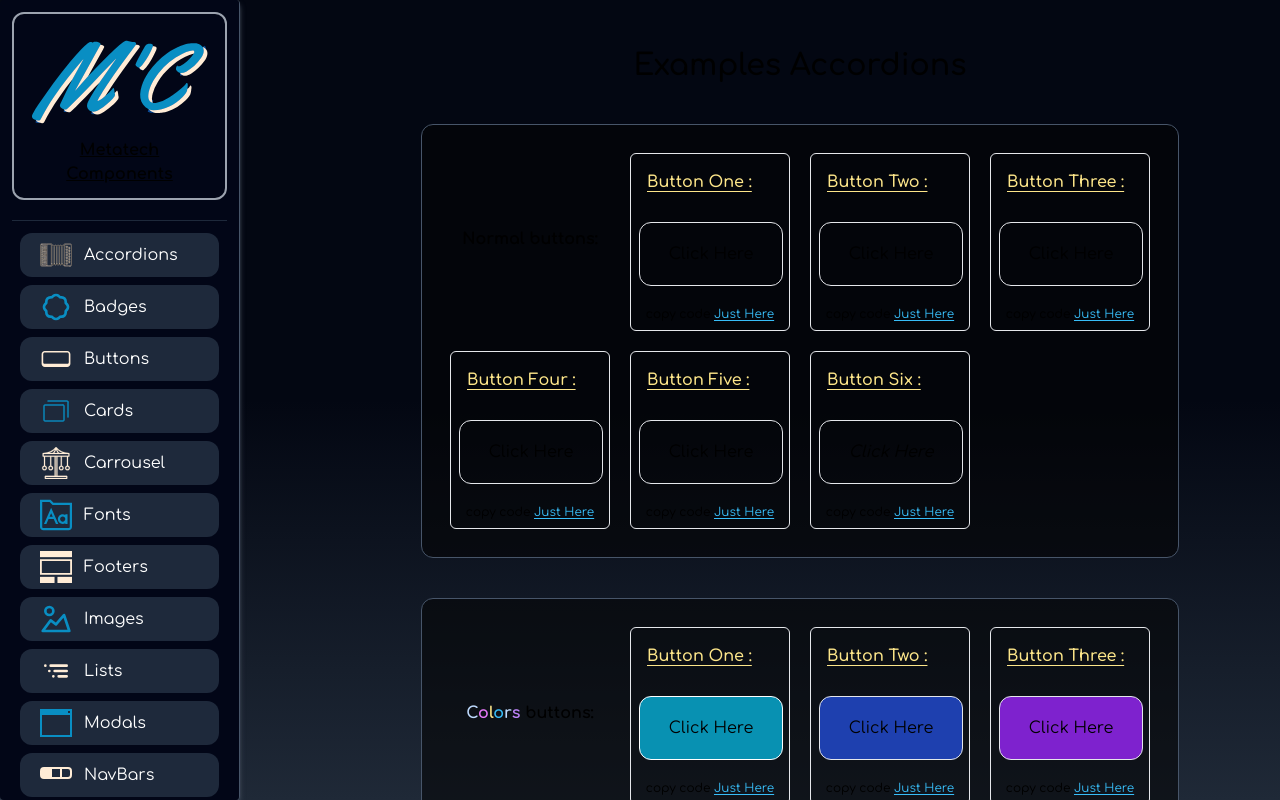
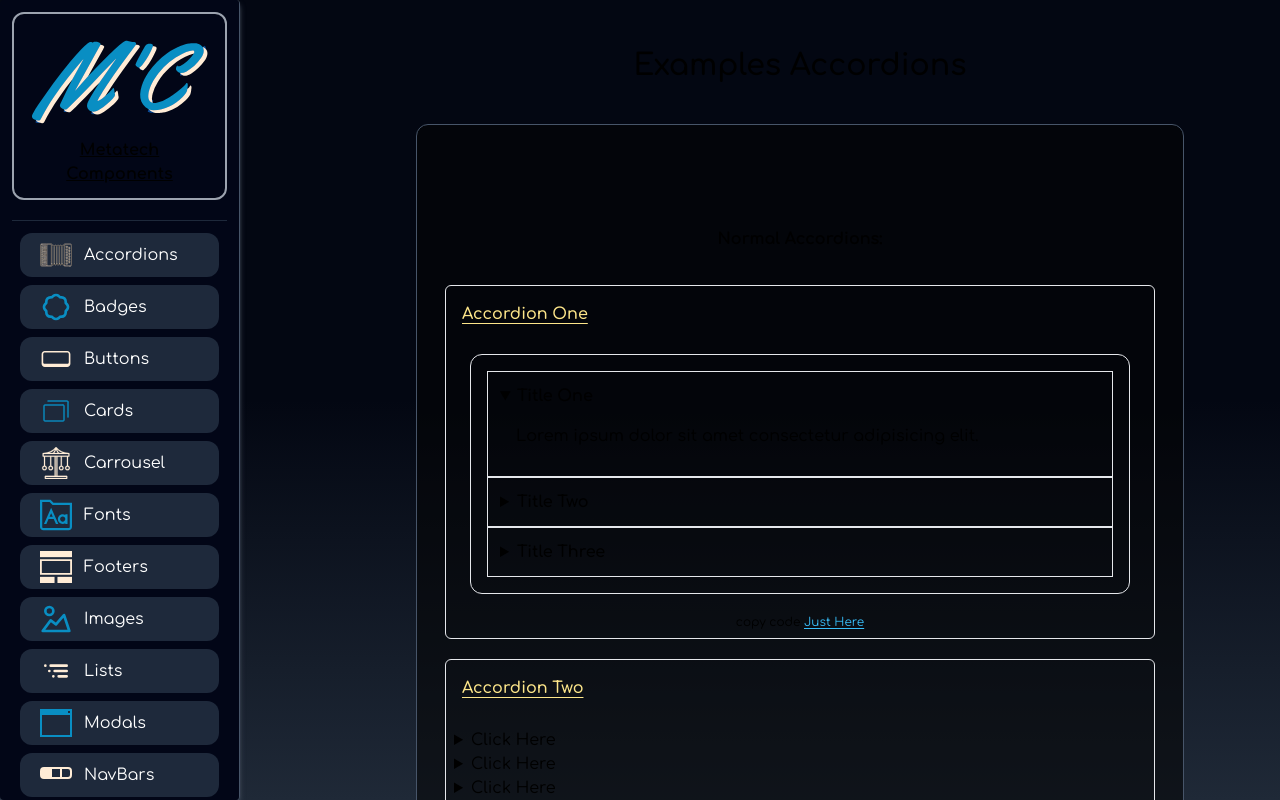
Before and after one commit to metatech-programmer/components_css, a React (Vite) app: page /Accordions in a window 1280 px wide. Built offline with nearby package versions, Linux system fonts and the light colour scheme.

Commit message:
add accordions in the page accordions

```diff
--- a/src/Pages/Accordions/index.jsx
+++ b/src/Pages/Accordions/index.jsx
@@ -1,4 +1,4 @@
-import ButtonComponent from '../../components/Buttons/Button'
+import AccordionsComponent from '../../components/Accordions/Accordions'
 
 const AccordionsPage = () => {
   const title = 'Examples Accordions'
@@ -7,7 +7,7 @@ const AccordionsPage = () => {
       <h1 className='text-3xl font-semibold text-balance text-center'>
         {title}
       </h1>
-      <ButtonComponent ></ButtonComponent>
+      <AccordionsComponent></AccordionsComponent>
     </div>
   )
 }
--- /dev/null
+++ b/src/components/Accordions/Accordions.jsx
@@ -0,0 +1,245 @@
+const ButtonComponents = () => {
+  const boxStyle = {
+    padre:
+      'grid grid-cols-1 border border-slate-600 p-7 rounded-xl gap-5 w-[60vw] h-[80%] bg-[#0404048e]  overflow-scroll',
+    hijo: 'h-auto w-full  flex text-left flex-col m-auto p-2 gap-5 rounded-md border',
+    titulo:
+      'underline font-semibold underline-offset-4 text-amber-200 p-2 text-start',
+    titulo_texto: {
+      titulo_uno: 'Accordion One',
+      titulo_dos: 'Accordion Two',
+      titulo_tres: 'Accordion Three',
+      titulo_cuatro: 'Accordion Four',
+      titulo_cinco: 'Accordion Five',
+      titulo_seis: 'Accordion Six'
+    }
+  }
+  const textos = {
+    titulo_texto: {
+      uno: 'Accordion One',
+      dos: 'Accordion Two',
+      tres: 'Accordion Three',
+      cuatro: 'Accordion Four',
+      cinco: 'Accordion Five',
+      seis: 'Accordion Six'
+    }
+  }
+
+  return (
+    <div className='flex flex-col gap-y-10'>
+      <div className={boxStyle.padre}>
+        <h2 className='text-center my-5 md:mt-20 leading-3 font-bold'>
+          Normal Accordions:
+        </h2>
+        {/* Accordion 1 */}
+        <div className={boxStyle.hijo}>
+          <h2 className={boxStyle.titulo}>{textos.titulo_texto.uno}</h2>
+          <div className="mx-4 border rounded-xl p-4
+          ">
+            <details className="border bg-transparent p-3" name="first_accordion" open>
+              <summary className="font-semibold">Title One</summary>
+              <p className="m-4">
+                Lorem ipsum dolor sit amet consectetur adipisicing elit.
+              </p>
+            </details>
+            <details className="border bg-transparent p-3" name="first_accordion">
+              <summary className="font-semibold">Title Two</summary>
+              <p className="m-4">
+                Lorem ipsum dolor sit amet consectetur adipisicing elit.
+              </p>
+            </details>
+            <details className="border bg-transparent p-3" name="first_accordion">
+              <summary className="font-semibold">Title Three</summary>
+              <p className="m-4">
+                Lorem ipsum dolor sit amet consectetur adipisicing elit.
+              </p>
+            </details>
+          </div>
+          <p className='text-xs text-center text-balance '>
+            copy code{' '}
+            <a
+              href='#'
+              className='underline underline-offset-2 text-sky-400 hover:text-sky-700'
+            >
+              {' '}
+              Just Here{' '}
+            </a>
+          </p>
+        </div>{' '}
+        {/* Button 2 */}
+        <div className={boxStyle.hijo}>
+          <h2 className={boxStyle.titulo}>{textos.titulo_texto.dos}</h2>
+          <div>
+            <details>
+              <summary>Click Here</summary>
+              <p>
+                Lorem ipsum dolor sit amet consectetur adipisicing elit.
+              </p>
+            </details>
+            <details>
+              <summary>Click Here</summary>
+              <p>
+                Lorem ipsum dolor sit amet consectetur adipisicing elit.
+              </p>
+            </details>
+            <details>
+              <summary>Click Here</summary>
+              <p>
+                Lorem ipsum dolor sit amet consectetur adipisicing elit.
+              </p>
+            </details>
+          </div>
+          <p className='text-xs text-center text-balance '>
+            copy code{' '}
+            <a
+              href='#'
+              className='underline underline-offset-2 text-sky-400 hover:text-sky-700'
+            >
+              {' '}
+              Just Here{' '}
+            </a>
+          </p>
+        </div>
+        {/* Button 3 */}
+        <div className={boxStyle.hijo}>
+          <h2 className={boxStyle.titulo}>{textos.titulo_texto.tres}</h2>
+          <div>
+            <details>
+              <summary>Click Here</summary>
+              <p>
+                Lorem ipsum dolor sit amet consectetur adipisicing elit.
+              </p>
+            </details>
+            <details>
+              <summary>Click Here</summary>
+              <p>
+                Lorem ipsum dolor sit amet consectetur adipisicing elit.
+              </p>
+            </details>
+            <details>
+              <summary>Click Here</summary>
+              <p>
+                Lorem ipsum dolor sit amet consectetur adipisicing elit.
+              </p>
+            </details>
+          </div>
+          <p className='text-xs text-center text-balance '>
+            copy code{' '}
+            <a
+              href='#'
+              className='underline underline-offset-2 text-sky-400 hover:text-sky-700'
+            >
+              {' '}
+              Just Here{' '}
+            </a>
+          </p>
+        </div>
+        {/* Button 4 */}
+        <div className={boxStyle.hijo}>
+          <h2 className={boxStyle.titulo}>{textos.titulo_texto.cuatro}</h2>
+
+          <div>
+            <details>
+              <summary>Click Here</summary>
+              <p>
+                Lorem ipsum dolor sit amet consectetur adipisicing elit.
+              </p>
+            </details>
+            <details>
+              <summary>Click Here</summary>
+              <p>
+                Lorem ipsum dolor sit amet consectetur adipisicing elit.
+              </p>
+            </details>
+            <details>
+              <summary>Click Here</summary>
+              <p>
+                Lorem ipsum dolor sit amet consectetur adipisicing elit.
+              </p>
+            </details>
+          </div>
+          <p className='text-xs text-center text-balance '>
+            copy code{' '}
+            <a
+              href='#'
+              className='underline underline-offset-2 text-sky-400 hover:text-sky-700'
+            >
+              {' '}
+              Just Here{' '}
+            </a>
+          </p>
+        </div>
+        {/* Button 5 */}
+        <div className={boxStyle.hijo}>
+          <h2 className={boxStyle.titulo}>{textos.titulo_texto.cinco}</h2>
+          <div>
+            <details>
+              <summary>Click Here</summary>
+              <p>
+                Lorem ipsum dolor sit amet consectetur adipisicing elit.
+              </p>
+            </details>
+            <details>
+              <summary>Click Here</summary>
+              <p>
+                Lorem ipsum dolor sit amet consectetur adipisicing elit.
+              </p>
+            </details>
+            <details>
+              <summary>Click Here</summary>
+              <p>
+                Lorem ipsum dolor sit amet consectetur adipisicing elit.
+              </p>
+            </details>
+          </div>
+          <p className='text-xs text-center text-balance '>
+            copy code{' '}
+            <a
+              href='#'
+              className='underline underline-offset-2 text-sky-400 hover:text-sky-700 '
+            >
+              {' '}
+              Just Here{' '}
+            </a>
+          </p>
+        </div>
+        {/* Button 6 */}
+        <div className={boxStyle.hijo}>
+          <h2 className={boxStyle.titulo}>{textos.titulo_texto.seis}</h2>
+          <div>
+            <details>
+              <summary>Click Here</summary>
+              <p>
+                Lorem ipsum dolor sit amet consectetur adipisicing elit.
+              </p>
+            </details>
+            <details>
+              <summary>Click Here</summary>
+              <p>
+                Lorem ipsum dolor sit amet consectetur adipisicing elit.
+              </p>
+            </details>
+            <details>
+              <summary>Click Here</summary>
+              <p>
+                Lorem ipsum dolor sit amet consectetur adipisicing elit.
+              </p>
+            </details>
+          </div>
+          <p className='text-xs text-center text-balance '>
+            copy code{' '}
+            <a
+              href='#'
+              className='underline underline-offset-2 text-sky-400 hover:text-sky-700 '
+            >
+              {' '}
+              Just Here{' '}
+            </a>
+          </p>
+        </div>
+      </div>
+      {/* ///////////////////////////////////// */}
+    </div>
+  )
+}
+export default ButtonComponents
```
